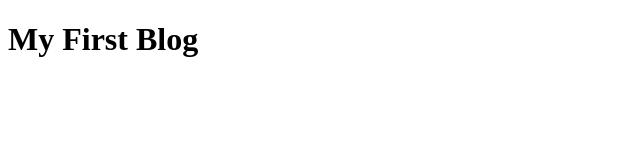
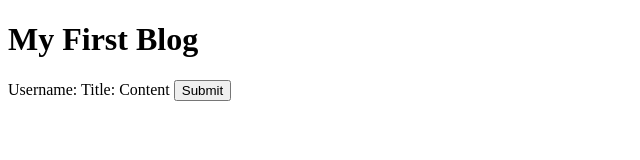
Before and after one commit to nearias3/Personal-Blog, a plain HTML site: page index.html in a window 1280 px wide. Shown: the whole page, without its empty margins (0-640 px from the left). Drawn offline with Linux system fonts and the light colour scheme.

Commit message:
Created form basic labels and submit button

```diff
--- a/index.html
+++ b/index.html
@@ -14,9 +14,14 @@
             <!--Add light/dark mode toggle-->
         </header>
         <main>
-        <!--Use this space to create a form-->
-        <!--This form needs username, title, and content slots-->
+            <form id="blogForm">
+                <label for="username">Username:</label>
+                <label for="title">Title:</label>
+                <label for="content">Content</label>
+                <button type="submit">Submit</button>
+            </form>
         <!--Create submit button-->
+        <!--create an error message id? here or in js?-->
         </main>
     <script src="assets/js/form.js"></script>
     </body>
```
